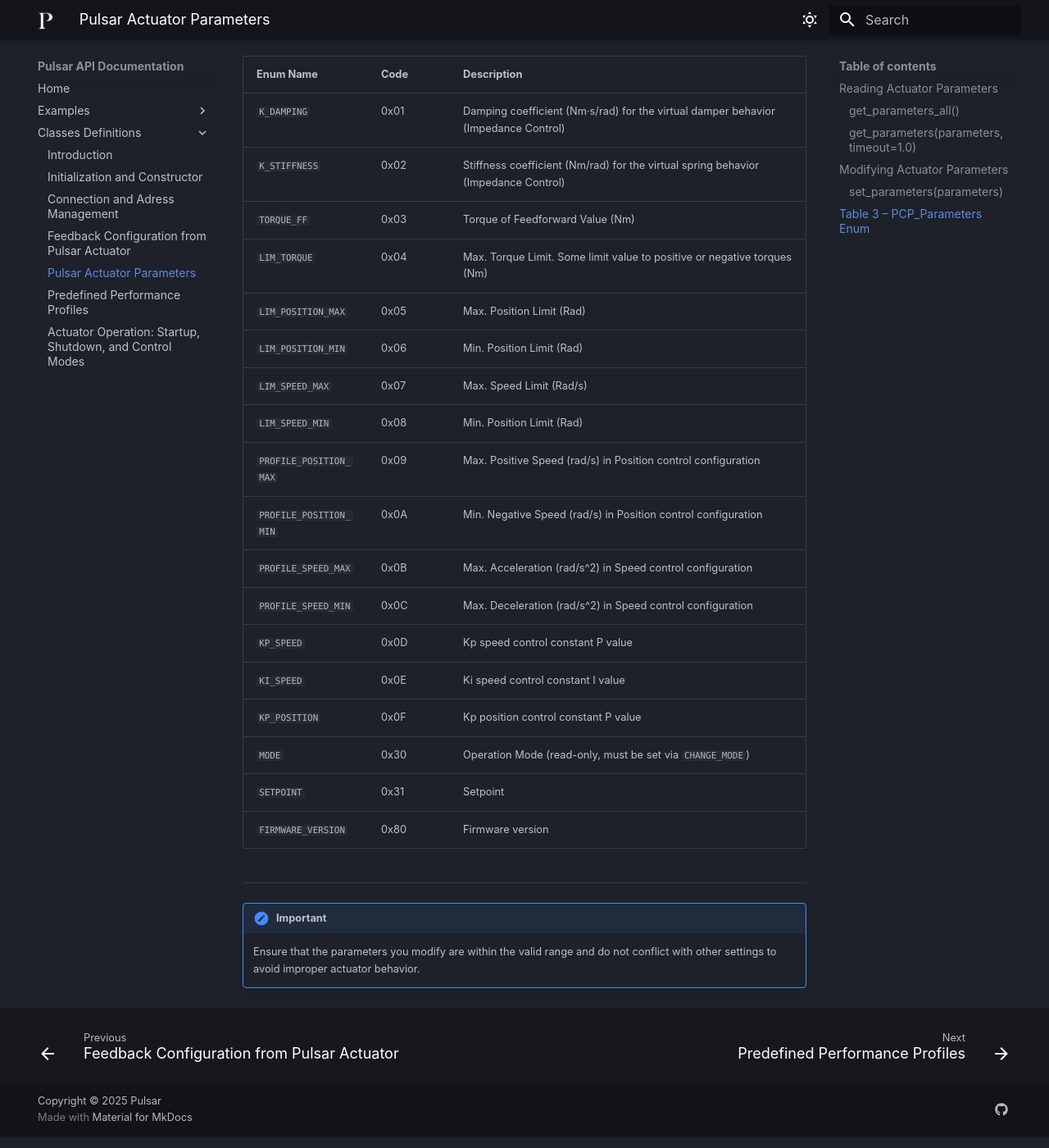
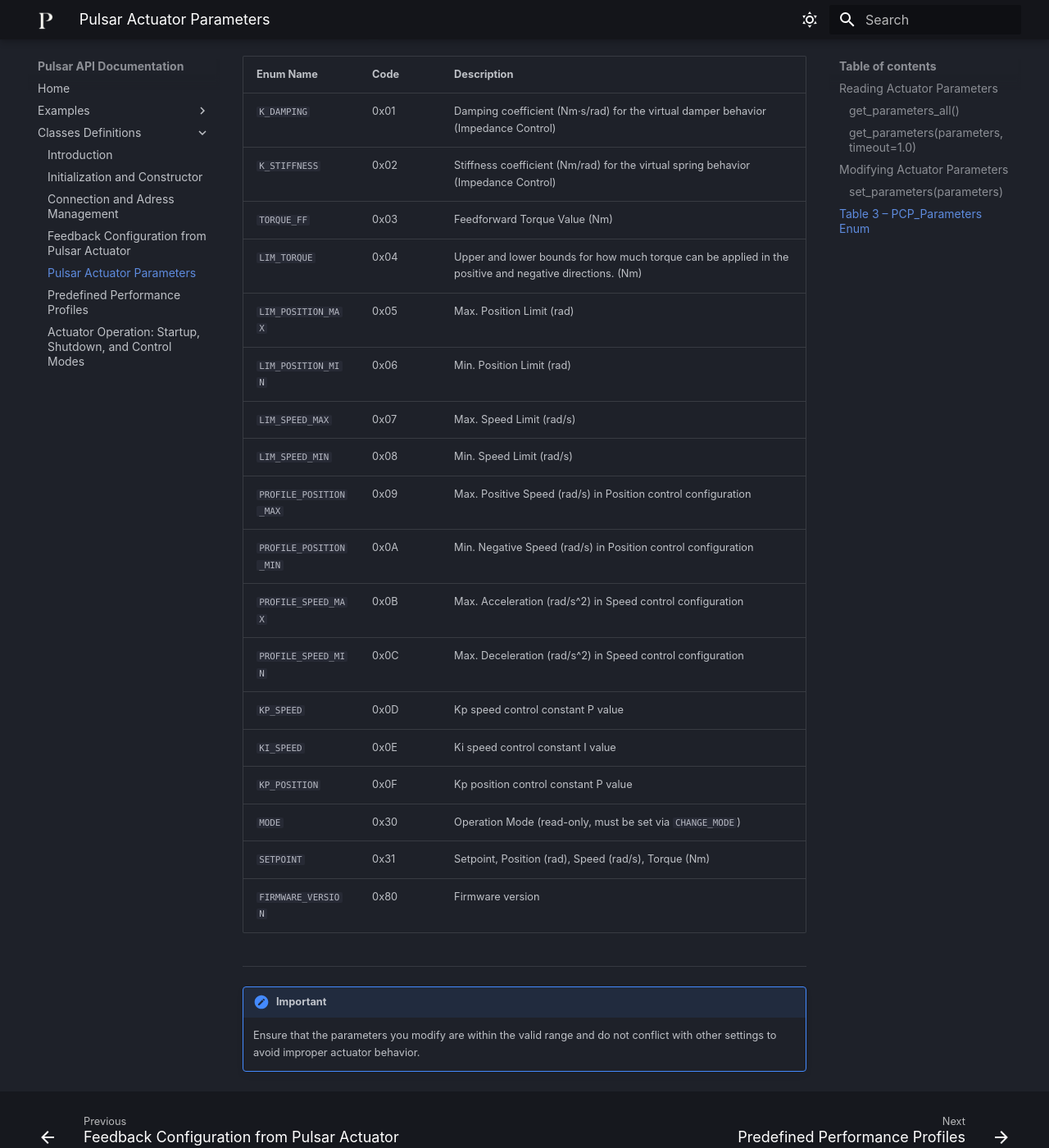
Before and after one commit to PulsarHRI/pulsarhri.github.io, an MkDocs documentation site: the page built from docs/Classes-04-PulsarActuator_Parameters.md, in a window 1280 px wide and 1400 px high, scrolled down 861 px. Shown: the whole window at 82% size. Built offline with MkDocs 1.6.1 and Material for MkDocs 9.7.7, drawn with Linux system fonts in a browser that asks for light colours; some web fonts are replaced.

Commit message:
adding modifications points 1, 2, 3, 5 and 6

```diff
--- a/docs/Classes-04-PulsarActuator_Parameters.md
+++ b/docs/Classes-04-PulsarActuator_Parameters.md
@@ -40,12 +40,12 @@
 |--------------------------|--------|-------------|
 | `K_DAMPING`              | 0x01   | Damping coefficient (Nm·s/rad) for the virtual damper behavior (Impedance Control) |
 | `K_STIFFNESS`            | 0x02   | Stiffness coefficient (Nm/rad) for the virtual spring behavior (Impedance Control) |
-| `TORQUE_FF`              | 0x03   | Torque of Feedforward Value (Nm) |
-| `LIM_TORQUE`             | 0x04   | Max. Torque Limit. Some limit value to positive or negative torques (Nm) |
-| `LIM_POSITION_MAX`       | 0x05   | Max. Position Limit (Rad) |
-| `LIM_POSITION_MIN`       | 0x06   | Min. Position Limit (Rad) |
-| `LIM_SPEED_MAX`          | 0x07   | Max. Speed Limit (Rad/s) |
-| `LIM_SPEED_MIN`          | 0x08   | Min. Position Limit (Rad) |
+| `TORQUE_FF`              | 0x03   | Feedforward Torque Value (Nm) |
+| `LIM_TORQUE`             | 0x04   | Upper and lower bounds for how much torque can be applied in the positive and negative directions. (Nm) |
+| `LIM_POSITION_MAX`       | 0x05   | Max. Position Limit (rad) |
+| `LIM_POSITION_MIN`       | 0x06   | Min. Position Limit (rad) |
+| `LIM_SPEED_MAX`          | 0x07   | Max. Speed Limit (rad/s) |
+| `LIM_SPEED_MIN`          | 0x08   | Min. Speed Limit (rad/s) |
 | `PROFILE_POSITION_MAX`   | 0x09   | Max. Positive Speed (rad/s) in Position control configuration |
 | `PROFILE_POSITION_MIN`   | 0x0A   | Min. Negative Speed (rad/s) in Position control configuration |
 | `PROFILE_SPEED_MAX`      | 0x0B   | Max. Acceleration (rad/s^2) in Speed control configuration |
@@ -54,7 +54,7 @@
 | `KI_SPEED`               | 0x0E   | Ki speed control constant I value |
 | `KP_POSITION`            | 0x0F   | Kp position control constant P value |
 | `MODE`                   | 0x30   | Operation Mode (read-only, must be set via `CHANGE_MODE`) |
-| `SETPOINT`               | 0x31   | Setpoint |
+| `SETPOINT`               | 0x31   | Setpoint, Position (rad), Speed (rad/s), Torque (Nm) |
 | `FIRMWARE_VERSION`       | 0x80   | Firmware version |
 
 ---
```
Also changed, not shown: docs/index.md (+3 -3 lines).
